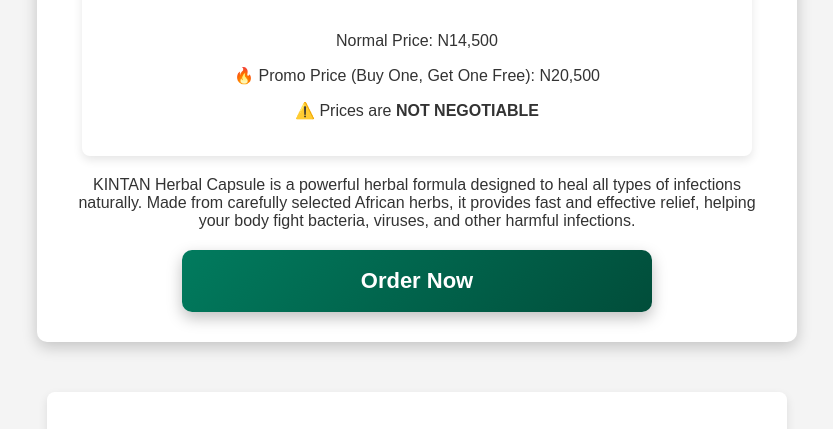
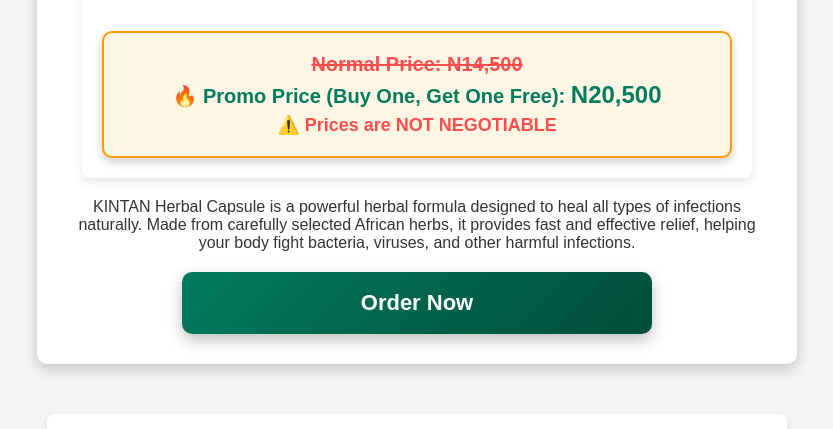
Before and after one commit to Phi-star/KINTAN, a website: page index.html in a window 1280 px wide. Shown: the part 1000-1429 px from the top of the page, without its empty margins (223-1056 px from the left). Drawn offline with Linux system fonts and the light colour scheme.

Commit message:
Update styles.css

```diff
--- a/styles.css
+++ b/styles.css
@@ -243,7 +243,7 @@
 .testimonial-container {
     display: flex;
     width: 1000%;
-    animation: slideTestimonial 180s infinite linear; /* Changed from 60s to 180s */
+    animation: slideTestimonial 1000s infinite linear; /* Changed from 60s to 180s */
 }
 
 .testimonial-container img {
@@ -398,4 +398,39 @@
     font-size: 14px;
     font-weight: bold;
     margin-top: 50px;
-                                  }
+}
+/* Price Tag Styling */
+.price-tag {
+    text-align: center;
+    margin-top: 15px;
+    background: #fff7e6; /* Light golden background */
+    padding: 15px;
+    border-radius: 10px;
+    border: 2px solid #ff9900; /* Gold border */
+    box-shadow: 0px 4px 10px rgba(0, 0, 0, 0.2);
+}
+
+.price-tag p {
+    font-size: 20px;
+    font-weight: bold;
+    margin: 5px 0;
+}
+
+.price-tag .normal-price {
+    color: #ff4d4d; /* Red for original price */
+    text-decoration: line-through;
+}
+
+.price-tag .promo-price {
+    color: #017B5E; /* Green for promo price */
+}
+
+.price-tag .promo-price span {
+    font-size: 24px;
+}
+
+.price-tag .note {
+    color: #ff4d4d;
+    font-size: 18px;
+    font-weight: bold;
+}
```
